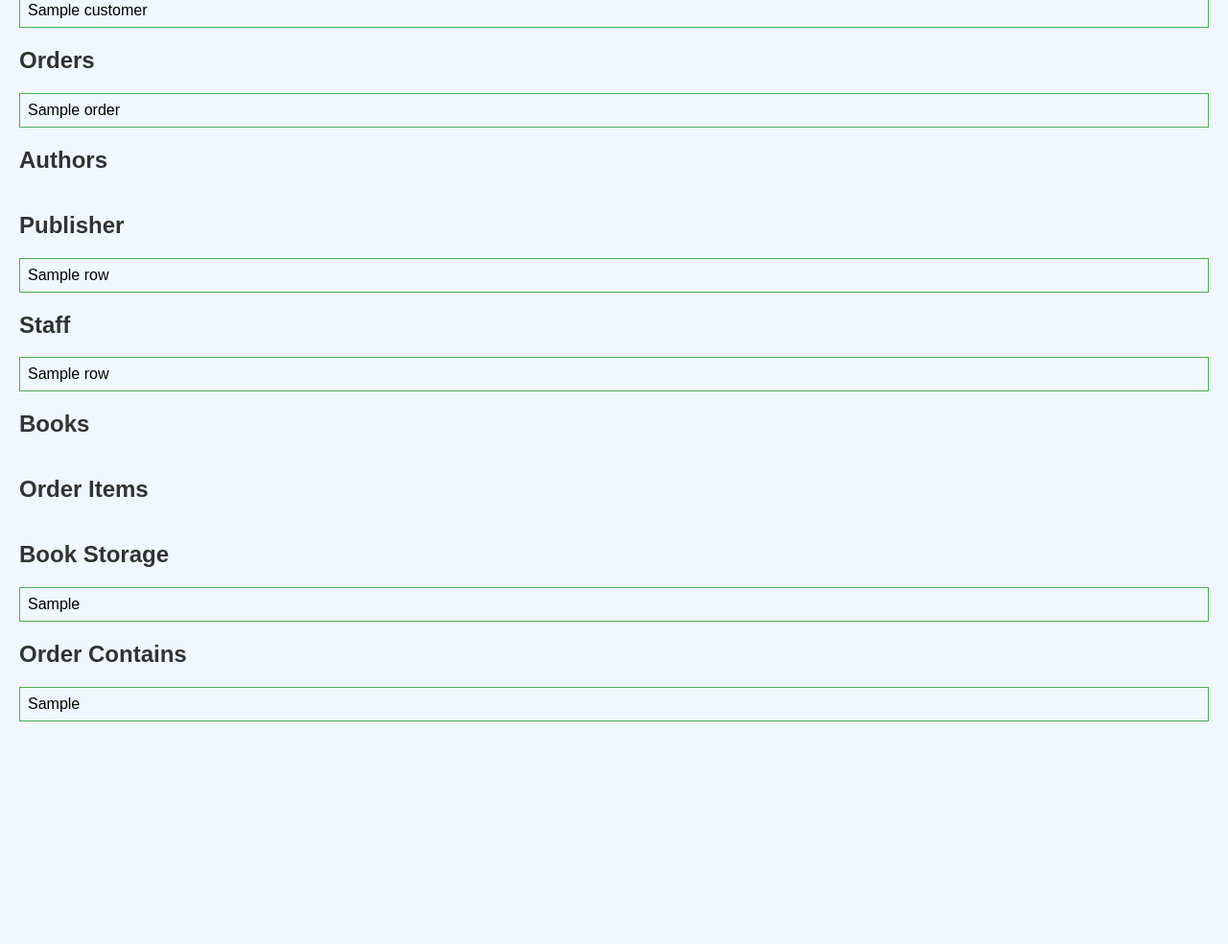
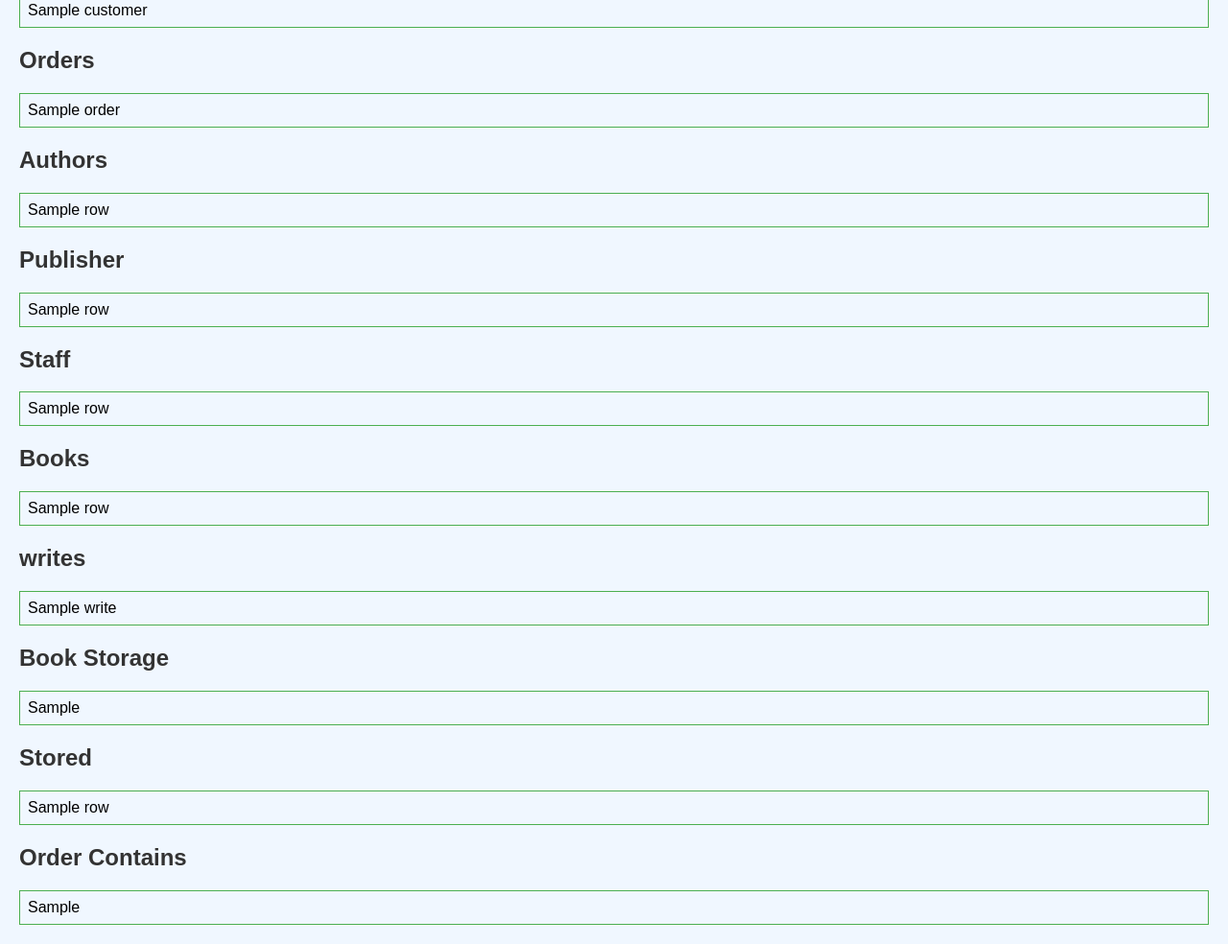
Before and after one commit to larakallas/433, a Flask app: page /display_all_data in a window 1280 px wide. Shown: the part 135-1119 px from the top of the page at 96% size. Before the commit the page ends 887 px from the top, so only its background shows below. Run offline with Flask 3, Linux system fonts and the light colour scheme; a database or web service that is not in the repository returns one stand-in record (values such as "Sample title"); some libraries are stand-ins or nearby versions.

Commit message:
Update display_tables.html

```diff
--- a/Templates/display_tables.html
+++ b/Templates/display_tables.html
@@ -114,12 +114,12 @@
 <table border="1">
     <tr>
         <!-- Headers -->
-            {% for header in author_headers %}
+        {% for header in authors_headers %}
             <th>{{ header }}</th>
         {% endfor %}
     </tr>
     <!-- Rows -->
-        {% for row in author %}
+    {% for row in authors %}
         <tr>
             {% for cell in row %}
                 <td>{{ cell }}</td>
@@ -127,6 +127,7 @@
         </tr>
     {% endfor %}
 </table>
+
 
     <!-- Publisher Table -->
     <h2>Publisher</h2>
@@ -171,12 +172,12 @@
     <table border="1">
         <tr>
             <!-- Headers -->
-            {% for header in book_headers %}
+            {% for header in books_headers %}
                 <th>{{ header }}</th>
             {% endfor %}
         </tr>
         <!-- Rows -->
-        {% for row in book %}
+        {% for row in books %}
             <tr>
                 {% for cell in row %}
                     <td>{{ cell }}</td>
@@ -186,16 +187,16 @@
     </table>
 
     <!-- Order Items Table -->
-    <h2>Order Items</h2>
+    <h2>writes</h2>
     <table border="1">
         <tr>
             <!-- Headers -->
-            {% for header in order_items_headers %}
+            {% for header in writes_headers %}
                 <th>{{ header }}</th>
             {% endfor %}
         </tr>
         <!-- Rows -->
-        {% for row in order_items %}
+        {% for row in writes %}
             <tr>
                 {% for cell in row %}
                     <td>{{ cell }}</td>
@@ -215,6 +216,24 @@
         </tr>
         <!-- Rows -->
         {% for row in bookstore_storage %}
+            <tr>
+                {% for cell in row %}
+                    <td>{{ cell }}</td>
+                {% endfor %}
+            </tr>
+        {% endfor %}
+    </table>
+    <!-- Stored Table -->
+    <h2>Stored</h2>
+    <table border="1">
+        <tr>
+            <!-- Headers -->
+            {% for header in stored_headers %}
+                <th>{{ header }}</th>
+            {% endfor %}
+        </tr>
+        <!-- Rows -->
+        {% for row in stored %}
             <tr>
                 {% for cell in row %}
                     <td>{{ cell }}</td>
```
Lines whose indentation alone changed are shown as unchanged.
